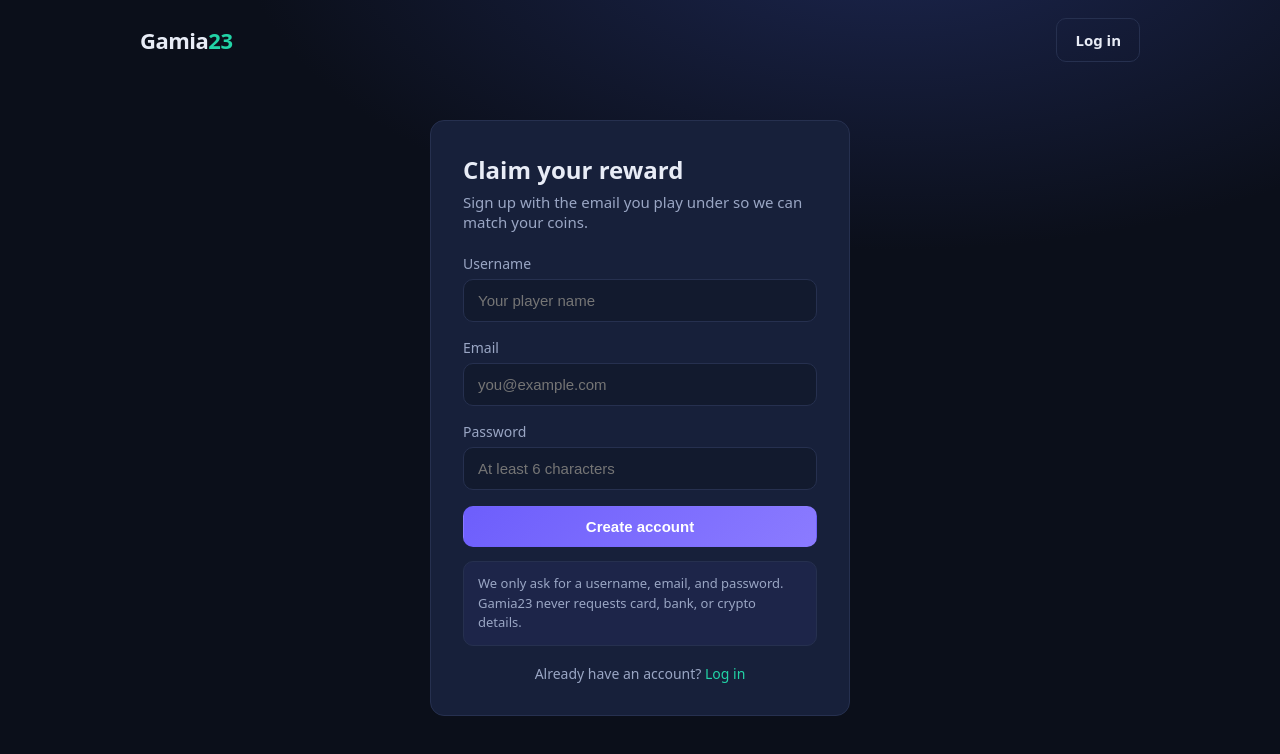
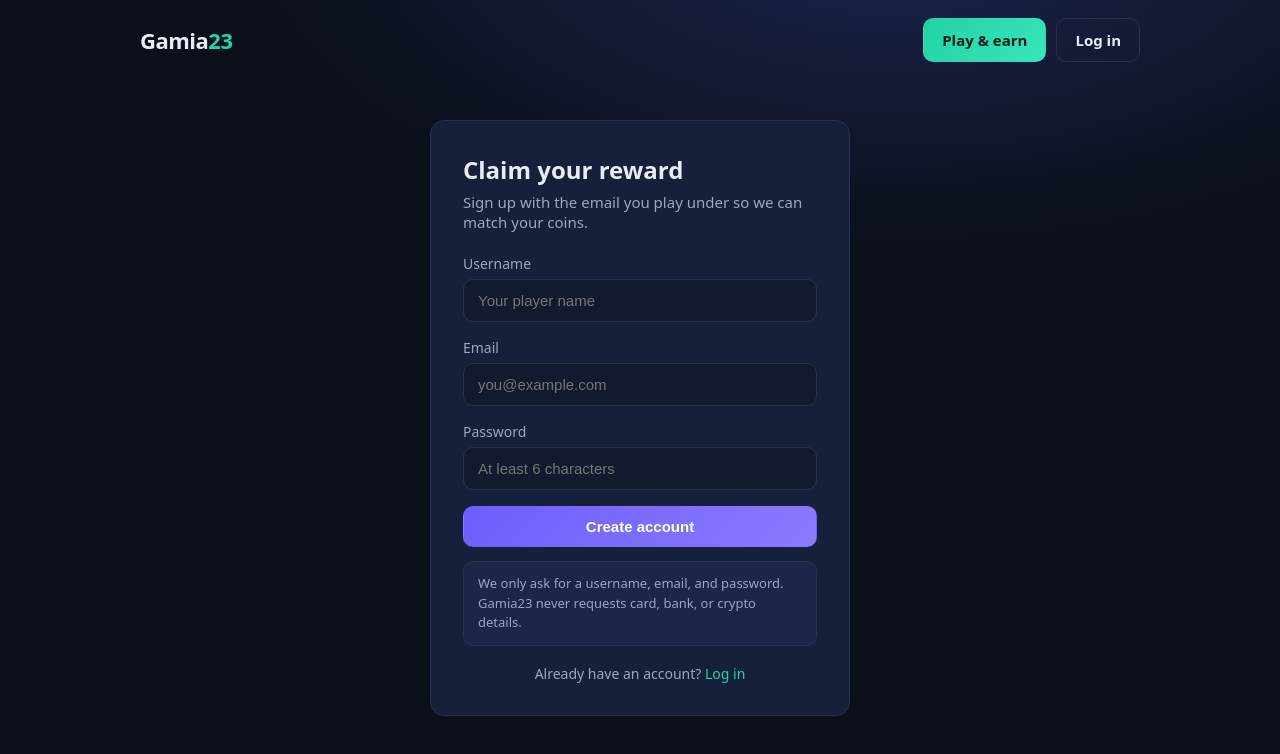
Before and after one commit to PRONO2828/gamia23, a Next.js app: page /signup in a window 1280 px wide. Shown: the top 754 px of the page. Built offline with nearby package versions, Linux system fonts and the light colour scheme.

Commit message:
Signup: add Play & earn and carry the destination through
Update signup logic to redirect users based on their entry point.

```diff
--- a/app/signup/page.js
+++ b/app/signup/page.js
@@ -1,14 +1,20 @@
 "use client";
 
-import { useState } from "react";
+import { useEffect, useState } from "react";
 import { useRouter } from "next/navigation";
 import Link from "next/link";
+import { readNextFromLocation } from "../../lib/nav";
 
 export default function SignupPage() {
   const router = useRouter();
   const [form, setForm] = useState({ username: "", email: "", password: "" });
   const [msg, setMsg] = useState("");
   const [loading, setLoading] = useState(false);
+
+  // A new player who arrived via "Play & earn" should land on the game once
+  // their account exists, rather than being dropped on the dashboard.
+  const [next, setNext] = useState("/dashboard");
+  useEffect(() => setNext(readNextFromLocation("/dashboard")), []);
 
   const update = (k) => (e) => setForm({ ...form, [k]: e.target.value });
 
@@ -28,7 +34,7 @@
         setLoading(false);
         return;
       }
-      router.push("/dashboard");
+      router.push(next);
     } catch {
       setMsg("Network error. Please try again.");
       setLoading(false);
@@ -42,6 +48,7 @@
           Gamia<span>23</span>
         </Link>
         <nav className="nav-actions">
+          <Link href="/game" className="btn btn-accent">Play &amp; earn</Link>
           <Link href="/login" className="btn btn-ghost">Log in</Link>
         </nav>
       </header>
```
